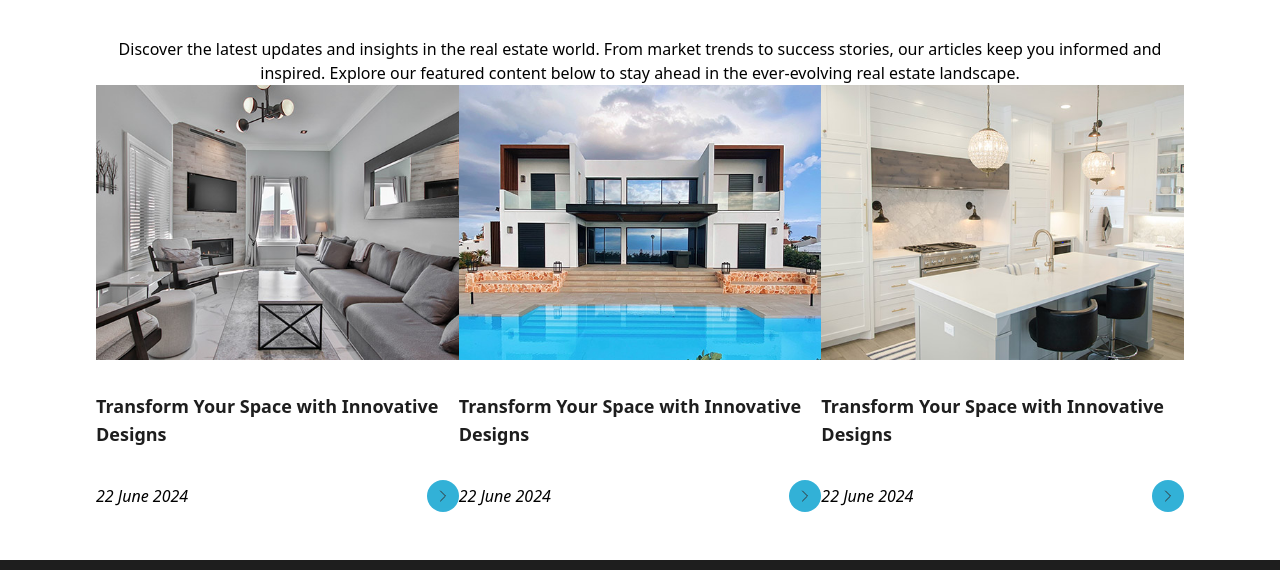
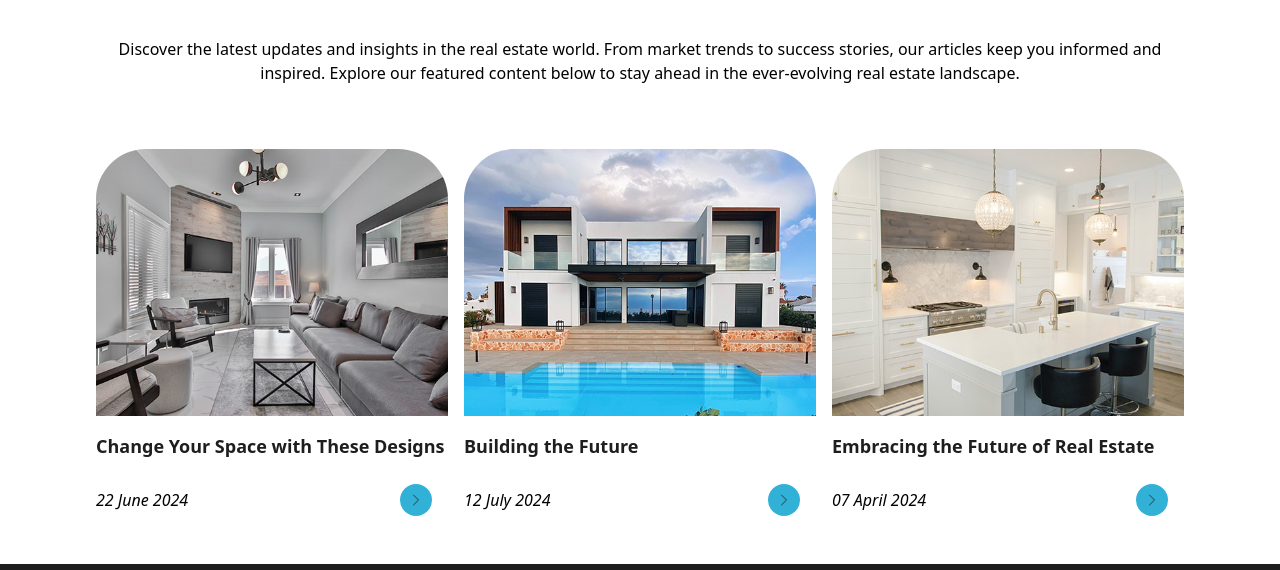
Before and after one commit to Aliennori/vistavilla, a website: page public/index.html in a window 1280 px wide. Shown: the part 3811-4381 px from the top of the page. Drawn offline with nearby package versions, Linux system fonts and the light colour scheme.

Commit message:
another commit

```diff
--- a/public/index.html
+++ b/public/index.html
@@ -221,16 +221,16 @@
 
         </section>
         <section class="container mt-16">
-            <div class="text-center">
+            <div class="text-center mb-16">
                 <h2 class="mb-10">Articles and News</h2>
                 <p>Discover the latest updates and insights in the real estate world. From market trends to success stories, our articles keep you informed and inspired. Explore our featured content below to stay ahead in the ever-evolving real estate landscape.</p>
             </div>
-            <div class="flexItem">
-                <div>
-                    <img src="images/deal-01.jpg" alt="realestate">
+            <div class="flexItem mx-auto">
+                <div class="md:w-1/3 md:mr-4">
+                    <img src="images/deal-01.jpg" alt="realestate" class="object-cover rounded-t-[50px]">
                     <div>
-                        <h4 class="text-primary my-8">Transform Your Space with Innovative Designs</h4>
-                        <div class="mt-6 flex justify-between items-center">
+                        <h4 class="text-primary my-4">Change Your Space with These Designs</h4>
+                        <div class="mt-6 flex justify-between items-center mr-4">
                             <span class="italic">22 June 2024</span>
                             <div class="bg-accent-two opacity-80 rounded-full p-2">
                             <svg xmlns="http://www.w3.org/2000/svg" fill="none" viewBox="0 0 24 24" stroke-width="1.5" stroke="currentColor" class="size-4">
@@ -241,13 +241,13 @@
                         </div>
                     </div>
                 </div>
-                <div>
-                    <img src="images/deal-03.jpg" alt="realestate">
+                <div class="md:w-1/3 md:mr-4 mt-10 md:mt-0">
+                    <img src="images/deal-03.jpg" alt="realestate" class="object-cover rounded-t-[50px]">
                     <div>
-                        <h4 class="text-primary my-8">Transform Your Space with Innovative Designs</h4>
-                        <div class="mt-6 flex justify-between items-center">
-                            <span class="italic">22 June 2024</span>
-                            <div class="bg-accent-two opacity-80 rounded-full p-2">
+                        <h4 class="text-primary my-4">Building the Future</h4>
+                        <div class="mt-6 flex justify-between items-center mr-4">
+                            <span class="italic">12 July 2024</span>
+                            <div class="bg-accent-two opacity-80 rounded-full p-2 ">
                             <svg xmlns="http://www.w3.org/2000/svg" fill="none" viewBox="0 0 24 24" stroke-width="1.5" stroke="currentColor" class="size-4">
                                 <path stroke-linecap="round" stroke-linejoin="round" d="m8.25 4.5 7.5 7.5-7.5 7.5" />
                               </svg>
@@ -256,12 +256,12 @@
                         </div>
                     </div>
                 </div>
-                <div>
-                    <img src="images/deal-02.jpg" alt="realestate">
+                <div class="md:w-1/3 mt-10 md:mt-0">
+                    <img src="images/deal-02.jpg" alt="realestate" class="object-cover rounded-t-[50px]">
                     <div>
-                        <h4 class="text-primary my-8">Transform Your Space with Innovative Designs</h4>
-                        <div class="mt-6 flex justify-between items-center">
-                            <span class="italic">22 June 2024</span>
+                        <h4 class="text-primary my-4">Embracing the Future of Real Estate</h4>
+                        <div class="mt-6 flex justify-between items-center mr-4">
+                            <span class="italic">07 April 2024</span>
                             <div class="bg-accent-two opacity-80 rounded-full p-2">
                             <svg xmlns="http://www.w3.org/2000/svg" fill="none" viewBox="0 0 24 24" stroke-width="1.5" stroke="currentColor" class="size-4">
                                 <path stroke-linecap="round" stroke-linejoin="round" d="m8.25 4.5 7.5 7.5-7.5 7.5" />
```
Also changed, not shown: public/style.css.
